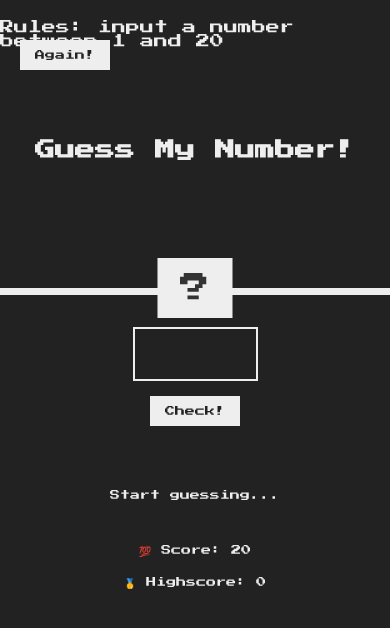
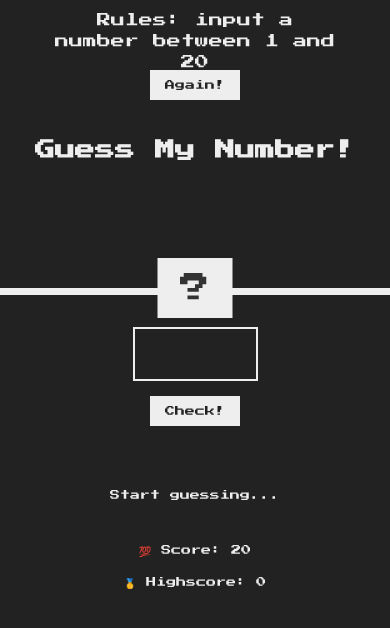
Before and after one commit to ArtemLobastov/guessMyNumber, a plain HTML site: page index.html in a window 390 px wide. Drawn offline with Linux system fonts and the light colour scheme.

Commit message:
Add files via upload
adaptive

```diff
--- a/script.js
+++ b/script.js
@@ -44,7 +44,7 @@ document.querySelector('.check').addEventListener('click', function () {
 // 'Again' reset btn
 document.querySelector('.again').addEventListener('click', function () {
   document.querySelector('body').style.backgroundColor = '#222';
-  document.querySelector('.number').style.width = '15rem';
+  document.querySelector('.number').style.width = '7.5rem';
   secretNumber = Math.trunc(Math.random() * 20) + 1;
   document.querySelector('.number').textContent = '?';
   score = 20;
--- a/style.css
+++ b/style.css
@@ -165,6 +165,15 @@ h1 {
     height: 32.5rem;
   }
   .again {
-    top: 4rem;
+    top: 7rem;
+    right: 15rem;
+    left: 15rem;
+  }
+  .between {
+    top: 0rem;
+    right: 0rem;
+    text-align: center;
+    line-height: 1.5;
+    padding: 1rem 5rem;
   }
 }
```
